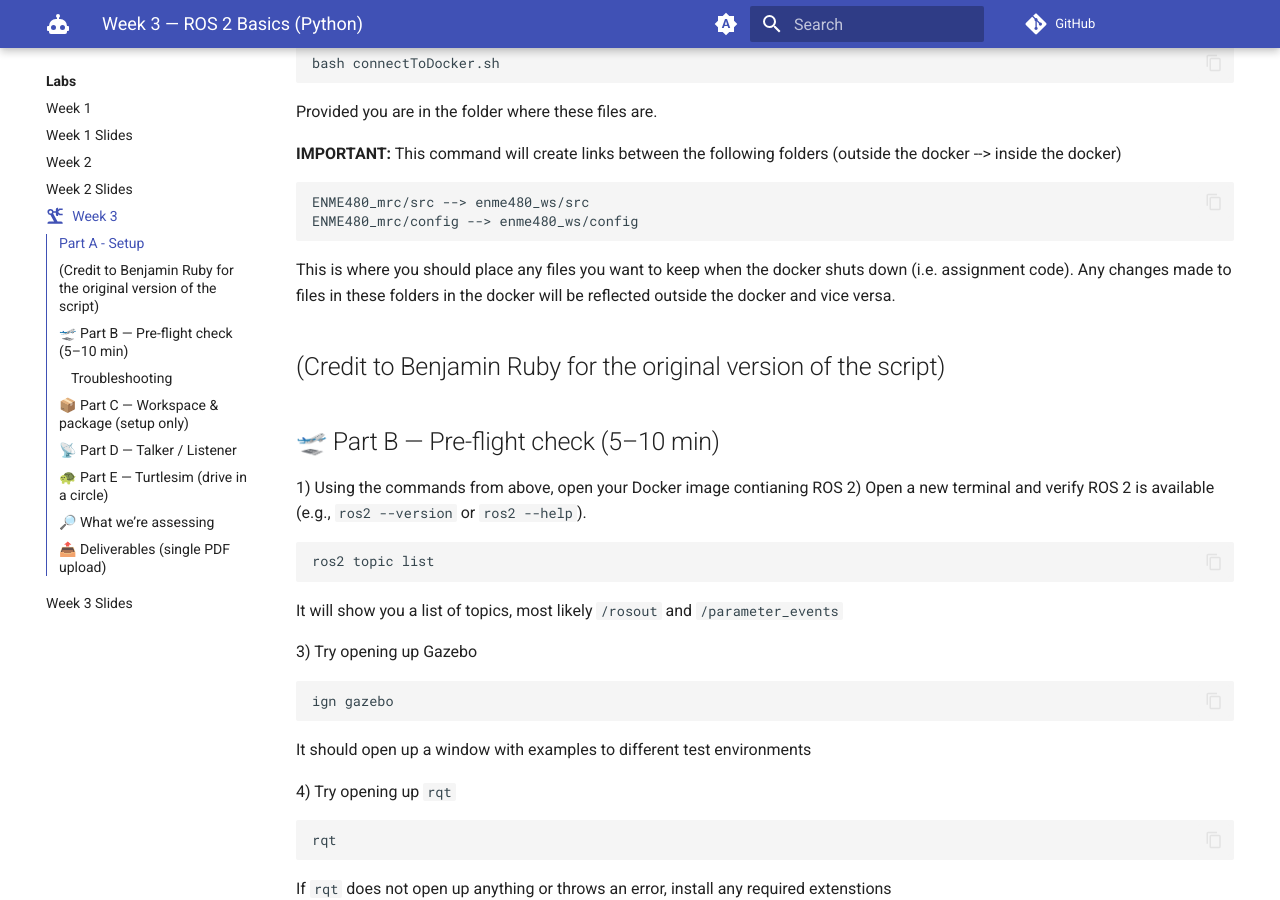
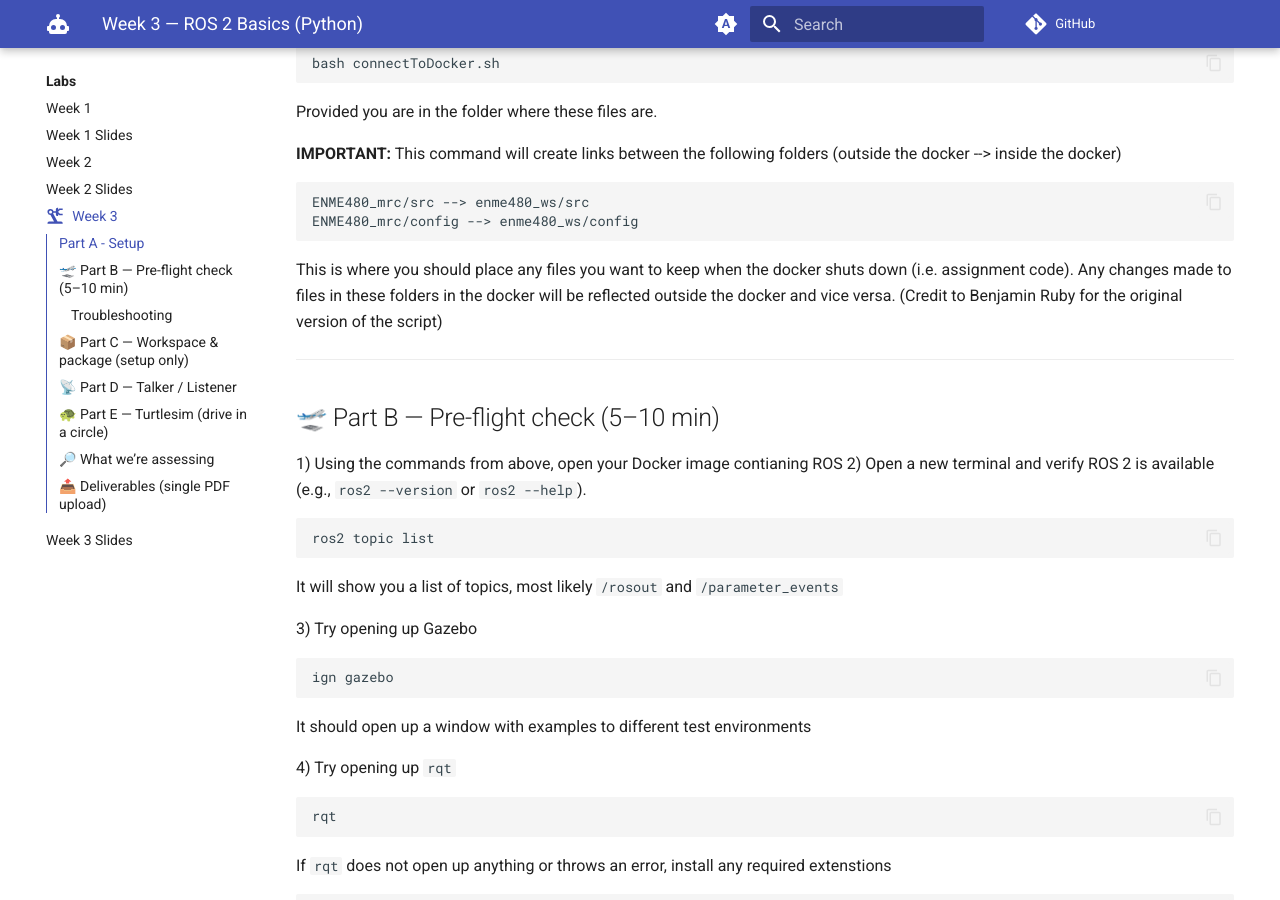
Before and after one commit to ENME480/enme480.github.io, an MkDocs documentation site: the page built from docs/labs/week-03.md, in a window 1280 px wide and 900 px high, scrolled down 856 px. Built offline with MkDocs 1.6.1 and Material for MkDocs 9.7.7, drawn with Linux system fonts in a browser that asks for light colours; plug-ins that fetch from the network failed and are left out; comment, search, counter and statistics services are not loaded; the version menu is left out.

Commit message:
make benjamin ruby less huge

````diff
--- a/docs/labs/week-03.md
+++ b/docs/labs/week-03.md
@@ -46,9 +46,8 @@ ENME480_mrc/src --> enme480_ws/src
 ENME480_mrc/config --> enme480_ws/config
 ```
 This is where you should place any files you want to keep when the docker shuts down (i.e. assignment code). Any changes made to files in these folders in the docker will be reflected outside the docker and vice versa.
+(Credit to Benjamin Ruby for the original version of the script)
 
-
-(Credit to Benjamin Ruby for the original version of the script)
 ---
 
 ## 🛫 Part B — Pre-flight check (5–10 min)
````
